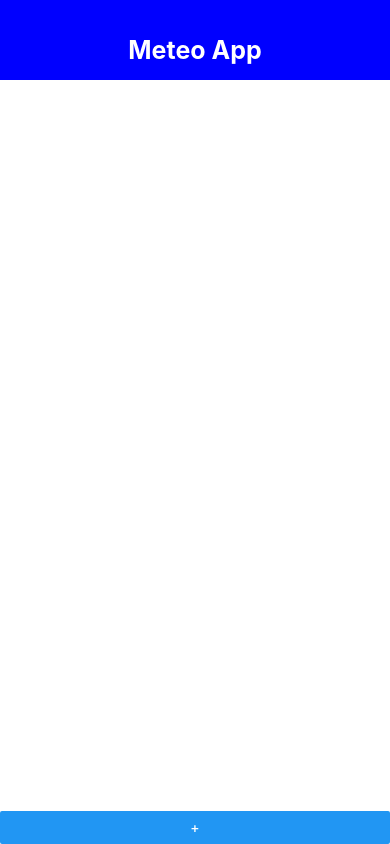
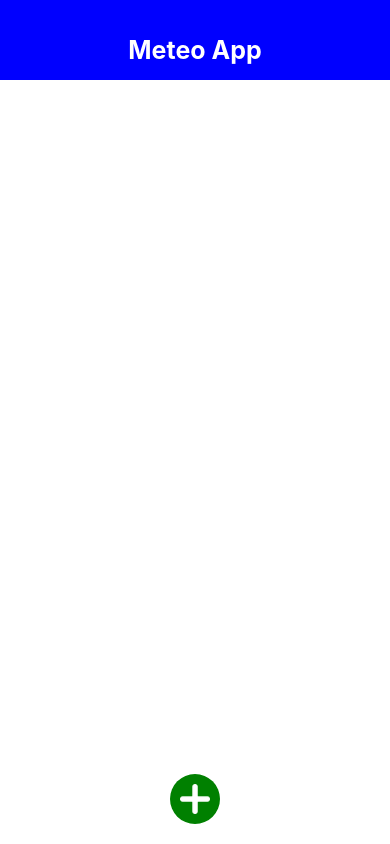
Before and after one commit to KuiilMcFly/Meteo-app-android, a React Native app: screen / in a window 390 px wide. Built offline with nearby package versions, Linux system fonts and the light colour scheme.

Commit message:
Button added

```diff
--- a/App.js
+++ b/App.js
@@ -4,6 +4,7 @@ import React from 'react';
 import Header from './components/Header';
 import WeatherCard from './components/WeatherCard';
 import AddCityModal from './components/AddCityModal';
+import RoundButton from './components/RoundButton';
 
 export default class extends React.Component {
   state = {
@@ -42,7 +43,9 @@ export default class extends React.Component {
         <ScrollView contentContainerStyle={styles.cardContainer}>
           {cities}
         </ScrollView>
-        <Button title={'+'} onPress={this.openModal}/>
+        <View style={styles.roundButtonBox}>
+          <RoundButton plusButton={true} onPress={this.openModal}/>
+        </View>
         <StatusBar style="auto" />
       </View>
     );
@@ -52,6 +55,11 @@ export default class extends React.Component {
 const styles = StyleSheet.create({
   container: {
     flex: 1,
+
+  },
+  roundButtonBox: {
+    alignItems: 'center',
+    justifyContent: 'center',
   },
 
   cardContainer: {
--- a/components/AddCityModal.jsx
+++ b/components/AddCityModal.jsx
@@ -1,6 +1,6 @@
 import React from 'react'
 import {Modal, View, Text, StyleSheet, Button, TextInput} from 'react-native';
-
+import RoundButton from './RoundButton';
 
 class AddCityModal extends React.Component {
   state = {
@@ -20,7 +20,8 @@ class AddCityModal extends React.Component {
               <TextInput style={styles.input} onChangeText={this.handleChangedText} value={this.state.text}/>
               <Button title={'Add'} onPress={this.props.addCity.bind(this, this.state.text)}/>
             </View>
-              <Button title={'Chiudi Modale'} onPress={this.props.closeModal}/>
+
+              <RoundButton onPress={this.props.closeModal}/>
           </View>
       </Modal>
     )
--- /dev/null
+++ b/components/RoundButton.jsx
@@ -0,0 +1,36 @@
+import React from 'react'
+import { View, StyleSheet, Text, Image, TouchableOpacity } from 'react-native';
+
+const RoundButton = (props) => {
+
+    const plusImage = require('../assets/add.png');
+
+    const isPlus = props.plusButton;
+    const backgroundColor = isPlus ? 'green' : 'red';
+    const transform = isPlus ? [{rotate: '0deg'}] : [{rotate: '45deg'}];
+  return (
+    <TouchableOpacity onPress={props.onPress} style={[styles.container, {backgroundColor}]}>
+        <Image source={plusImage} style={[styles.plusImage, {transform}]}/>
+    </TouchableOpacity>
+  )
+}
+
+const styles = StyleSheet.create({
+    container: {
+        width: 50,
+        height: 50,
+        borderRadius: 50,
+        justifyContent: 'center',
+        alignItems: 'center',
+        marginBottom: 20,
+
+    },
+    plusImage: {
+        width: 30,
+        height: 30,
+        tintColor: 'white',
+    },
+})
+
+
+export default RoundButton;
```
Also changed, not shown: assets/add.png (added).
